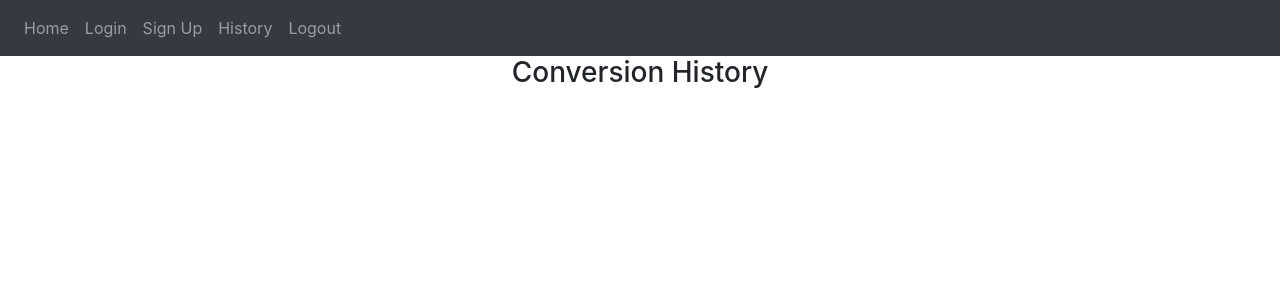
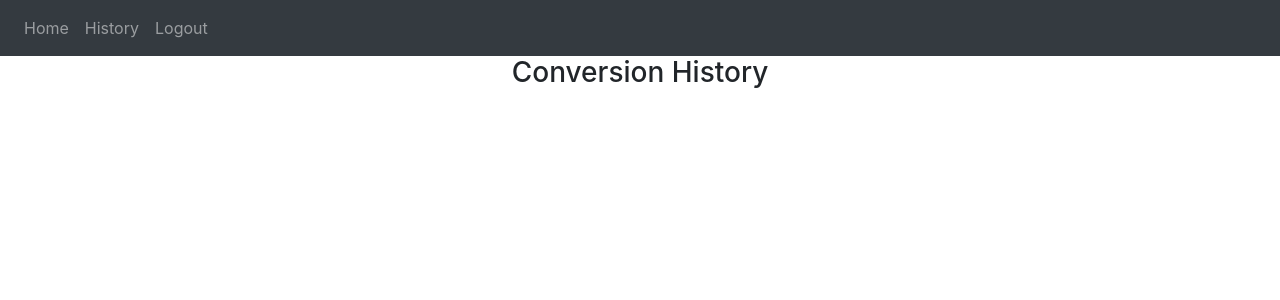
Before and after one commit to GameGenesis/Youtube-Video-Downloader, a Flask app: page /history in a window 1280 px wide. Shown: the top 300 px of the page. Run offline with Flask 2, Linux system fonts and the light colour scheme; a user stored in the database is signed in; some libraries are stand-ins or nearby versions.

Commit message:
Change navbar to only show accessible pages

```diff
--- a/website/auth.py
+++ b/website/auth.py
@@ -23,7 +23,7 @@ def login():
         else:
             flash("User email does not exist.", category="error")
 
-    return render_template("login.html")
+    return render_template("login.html", user=current_user)
 
 @auth.route("/logout")
 @login_required
@@ -59,4 +59,4 @@ def sign_up():
             login_user(user, remember=True)
             return redirect(url_for("views.home"))
 
-    return render_template("sign_up.html")
+    return render_template("sign_up.html", user=current_user)
--- a/website/templates/base.html
+++ b/website/templates/base.html
@@ -24,10 +24,13 @@
         <div class="collapse navbar-collapse" id="navbar">
             <div class="navbar-nav">
                 <a class="nav-item nav-link" id="home" href="/">Home</a>
+                {% if user.is_authenticated %}
+                <a class="nav-item nav-link" id="history" href="/history">History</a>
+                <a class="nav-item nav-link" id="logout" href="/logout">Logout</a>
+                {% else %}
                 <a class="nav-item nav-link" id="login" href="/login">Login</a>
                 <a class="nav-item nav-link" id="sign-up" href="/sign-up">Sign Up</a>
-                <a class="nav-item nav-link" id="history" href="/history">History</a>
-                <a class="nav-item nav-link" id="logout" href="/logout">Logout</a>
+                {% endif %}
             </div>
         </div>
     </nav>
--- a/website/views.py
+++ b/website/views.py
@@ -5,9 +5,9 @@ views = Blueprint("views", __name__)
 
 @views.route("/", methods=["GET", "POST"])
 def home():
-    return render_template("home.html")
+    return render_template("home.html", user=current_user)
 
 @views.route("/history", methods=["GET", "POST"])
 @login_required
 def history():
-    return render_template("history.html")
+    return render_template("history.html", user=current_user)
```
